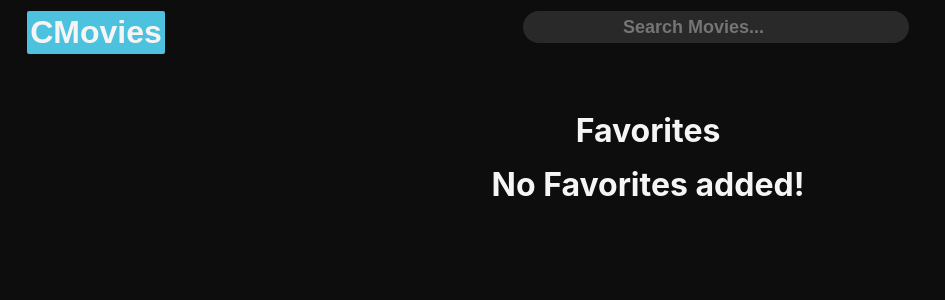
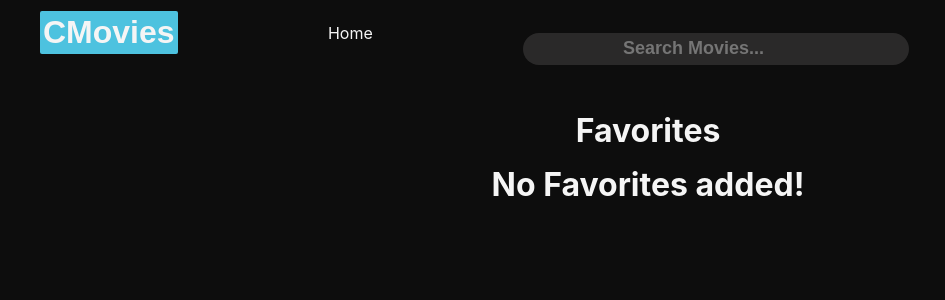
Before and after one commit to coopercodex/CMovies, a React (Create React App) app: page /favorite in a window 1280 px wide. Shown: the top 300 px of the page, without its empty margins (0-945 px from the left). Built offline with nearby package versions, Linux system fonts and the light colour scheme.

Commit message:
Refactors styling and cleans logs

```diff
--- a/src/App.css
+++ b/src/App.css
@@ -1,8 +1,6 @@
 * {
   margin: 0;
   padding: 0;
-  /* text-decoration: none; */
-  /* background-color: rgba(13, 13, 13, 0.7); */
 }
 
 .App {
@@ -10,21 +8,10 @@
 }
 
 .navbar {
-  /* color: whitesmoke;
-  position: fixed;
-  display: flex;
-  justify-content: space-between;
-  top: 0;
-  width: 100%; */
-  /* background-color: rgba(10, 10, 10, 0.8); */
-  /* padding: 11px;
-  z-index: 1;
-  transition-timing-function: ease-in-out;
-  transition: all 0.3s; */
-
   color: whitesmoke;
   position: fixed;
   display: flex;
+  align-items: center;
   justify-content: space-between;
   top: 0;
   width: 100%;
@@ -41,16 +28,27 @@
 .navbar-title {
   font-family: sans-serif;
   padding: 0.2rem;
-  margin-left: 1rem;
+  margin-left: 1.8rem;
   background-color: rgb(77, 194, 223);
   box-shadow: rgb(13, 13, 13);
   border-radius: 2px;
 }
 
+.home-button {
+  height: min-content;
+  background-color: inherit;
+  color: whitesmoke;
+}
+
+.home-button:hover{
+  text-decoration: none;
+  color: rgb(77, 194, 223);
+}
+
+
 .row {
   color: whitesmoke;
   margin-left: 1rem;
-  /* overflow: hidden; */
   padding-top: 2rem;
   padding-bottom: 1rem;
   transition-timing-function: ease-in-out;
@@ -99,7 +97,6 @@ img {
 .featured {
   object-fit: contain;
   height: 500px;
-  /* mask-image: linear-gradient(to bottom, rgba(0, 0, 0, 1) 80%, transparent 100%); */
 }
 
 .featured-movies {
@@ -117,7 +114,6 @@ img {
 }
 
 .featured-description {
-  /* width: 45rem; */
   line-height: 1.4rem;
   padding-top: 1rem;
   font-size: 1.3rem;
@@ -125,10 +121,6 @@ img {
   height: 100px;
   font-weight: 500;
 }
-
-/* .featured-buttons {
-  /* margin-left: 1rem; */
-/* }  */
 
 .featured-button {
   cursor: pointer;
@@ -241,9 +233,6 @@ a {
   height: auto;
   width: 100%;
   padding-top: 4rem;
- /* display: flex; */
-  /* flex-direction: row;  */
-  /* justify-content: center; */
   background-color: rgba(13, 13, 13, 1);
 }
 
@@ -251,7 +240,6 @@ a {
   font-size: xx-large;
   text-align: center;
   margin-top: 15px;
-  /* align-self: center; */
   color: whitesmoke;
 }
 
@@ -259,19 +247,14 @@ a {
   overflow: hidden;
   display: flex;
   flex-direction: row;
-  /* flex-wrap: wrap; */
  overflow-y: hidden;
   overflow-x: scroll;
   padding: 21px;
 }
 
-.row-posters-favortie::-webkit-scrollbar {
+.row-posters-favorite::-webkit-scrollbar {
   display: none;
 }
-
-
-
-
 
 .search {
   position: absolute;
@@ -295,7 +278,6 @@ input {
   color: whitesmoke;
   font-size: large;
   font-weight: 600;
-  /* left: 0; */
   background-color: transparent;
   max-width: 50%;
   height: 2rem;
@@ -317,18 +299,12 @@ input:hover {
 }
 
 .res {
-  /* overflow: auto; */
-  /* height: 10rem; */
-  /* font-size: medium; */
-  /* position:sticky; */
   background-color: rgba(13, 13, 13, 0.7);
   color: white;
 }
 
 .list-item img {
-  /* padding-top: 2px; */
   padding: 3px;
-  /* right: 0; */
   height: 5rem;
   width: 5rem;
 }
@@ -336,8 +312,6 @@ input:hover {
 .list-item {
   display: flex;
   align-items: flex-start;
-
-  /* flex-wrap: wrap; */
 }
 
 .sbutton {
--- a/src/components/Featured.jsx
+++ b/src/components/Featured.jsx
@@ -7,7 +7,6 @@ export const Featured = () => {
 
   useEffect(() => {
     getData()
-
   }, [])
 
   const getData = async () => {
@@ -16,7 +15,7 @@ export const Featured = () => {
       .then(data => { setMovies(data.results[Math.floor(Math.random() * data.results.length - 1)]) })
       .catch(error => { console.log(error) })
   }
-  console.log(movies)
+
   return (
     <header className='featured'
       style={{
@@ -28,15 +27,15 @@ export const Featured = () => {
         <h1 className='featured-title'>
           {movies?.title || movies?.name || movies?.original_name}
         </h1>
-      <div className="featured-buttons">
-          <button className="featured-button">Play</button>
+        <div className="featured-buttons">
+          <Link target="_blank" rel="noreferrer" to='//www.youtube.com/results?search_query=movie+trailers+2022' className="featured-button">Play</Link>
           <Link to='/favorite'><button className="featured-button-list">My List</button></Link>
-      </div>
+        </div>
         <h1 className='featured-description'>
           {movies.overview}
         </h1>
       </div>
-      <div className='fade-bottom'/>
+      <div className='fade-bottom' />
 
     </header>
   )
--- a/src/components/Navbar.jsx
+++ b/src/components/Navbar.jsx
@@ -1,6 +1,5 @@
 import React, { useEffect, useState } from 'react'
-import {Routes, Route, Link} from 'react-router-dom'
-import { Favorite } from './Favorite';
+import { Link } from 'react-router-dom'
 import { Searchbar } from './Searchbar';
 
 export const Navbar = () => {
@@ -17,14 +16,15 @@ export const Navbar = () => {
     return () => {
       window.removeEventListener('scroll')
     }
-  },[])
+  }, [])
 
   return (
     <>
-    <div className={`navbar ${show && 'navbar-black'}`}>
-      <Link to='/'><h1 className='navbar-title'>CMovies</h1></Link>
-      <div className='searchbar'><Searchbar /></div>
-    </div>
+      <div className={`navbar ${show && 'navbar-black'}`}>
+        <Link to='/'><h1 className='navbar-title'>CMovies</h1></Link>
+        <Link to='/' className="home-button">Home</Link>
+        <div className='searchbar'><Searchbar /></div>
+      </div>
     </>
   )
 }
--- a/src/components/Rows.jsx
+++ b/src/components/Rows.jsx
@@ -4,9 +4,6 @@ import { useContext } from 'react';
 import { GlobalContext } from '../context/GlobalState';
 import { MdAddCircle } from 'react-icons/md'
 import { IoIosArrowDropleft, IoIosArrowDropright } from 'react-icons/io'
-import { Favorite } from './Favorite'
-import { Route, Routes } from 'react-router-dom'
-import { Searchbar } from './Searchbar';
 
 export const Rows = ({ title, getUrl, isLargeRow, rID }) => {
   const [movies, setMovies] = useState([]);
@@ -36,7 +33,6 @@ export const Rows = ({ title, getUrl, isLargeRow, rID }) => {
       .catch(error => { console.log(error) })
   }
 
-  // console.table(movies[0].poster_path)
   return (
     <>
       <div className='row'>
@@ -44,10 +40,10 @@ export const Rows = ({ title, getUrl, isLargeRow, rID }) => {
         <div id={'row' + rID} className='row-posters' >
           <IoIosArrowDropleft className='slider-icon-left' onClick={handleClickLeft} />
           {movies.map((movie, index) => (
-            <div className={`row-poster ${isLargeRow && "large-row"}`}>
+            <div key={movie?.id} className={`row-poster ${isLargeRow && "large-row"}`}>
               <img
-                src={`${baseUrl}${isLargeRow ? movie?.poster_path : movie?.backdrop_path}`}
-                key={movie.id} alt={movie.name} onClick={() => console.log(movie?.title || movie?.name || movie?.original_name)} />
+                src={`${baseUrl}${isLargeRow ? movie?.poster_path : movie?.backdrop_path }`}
+                key={movie?.id} alt={movie?.name} />
               <div className='row-info'>
                 <h4>{movie?.title || movie?.name || movie?.original_name}</h4><br />
                 <h4>Add to List? <MdAddCircle onClick={() => addMovieToWatchList(movie)} /> </h4>
--- a/src/components/Searchbar.jsx
+++ b/src/components/Searchbar.jsx
@@ -9,14 +9,6 @@ export const Searchbar = ({ movie }) => {
   const baseUrl = "https://image.tmdb.org/t/p/original";
 
   const { addMovieToWatchList, watchlist } = useContext(GlobalContext)
-  // const isClicked = true
-
-  // const storedMovie = (event) => {
-  //  event.currentTarget.disabled = true;
-  // }
-
-  // console.log(movie)
-  // const disableWatchList = storedMovie ? true : false;
 
   const handleChange = (event) => {
     event.preventDefault();
@@ -33,10 +25,6 @@ export const Searchbar = ({ movie }) => {
       })
   }
 
-  const handleClick = (event, movie) => {
-    addMovieToWatchList(movie)
-    event.currentTarget.disabled = true
-  }
   return (
 
     <div className='search'>
--- a/src/context/GlobalState.js
+++ b/src/context/GlobalState.js
@@ -1,5 +1,4 @@
-import React, { createContext, useReducer, useEffect } from 'react'
-import { json } from 'react-router-dom';
+import React, { createContext, useReducer, useEffect } from 'react';
 import AppReducer from './AppReducer';
 
 const initialState = {
```
